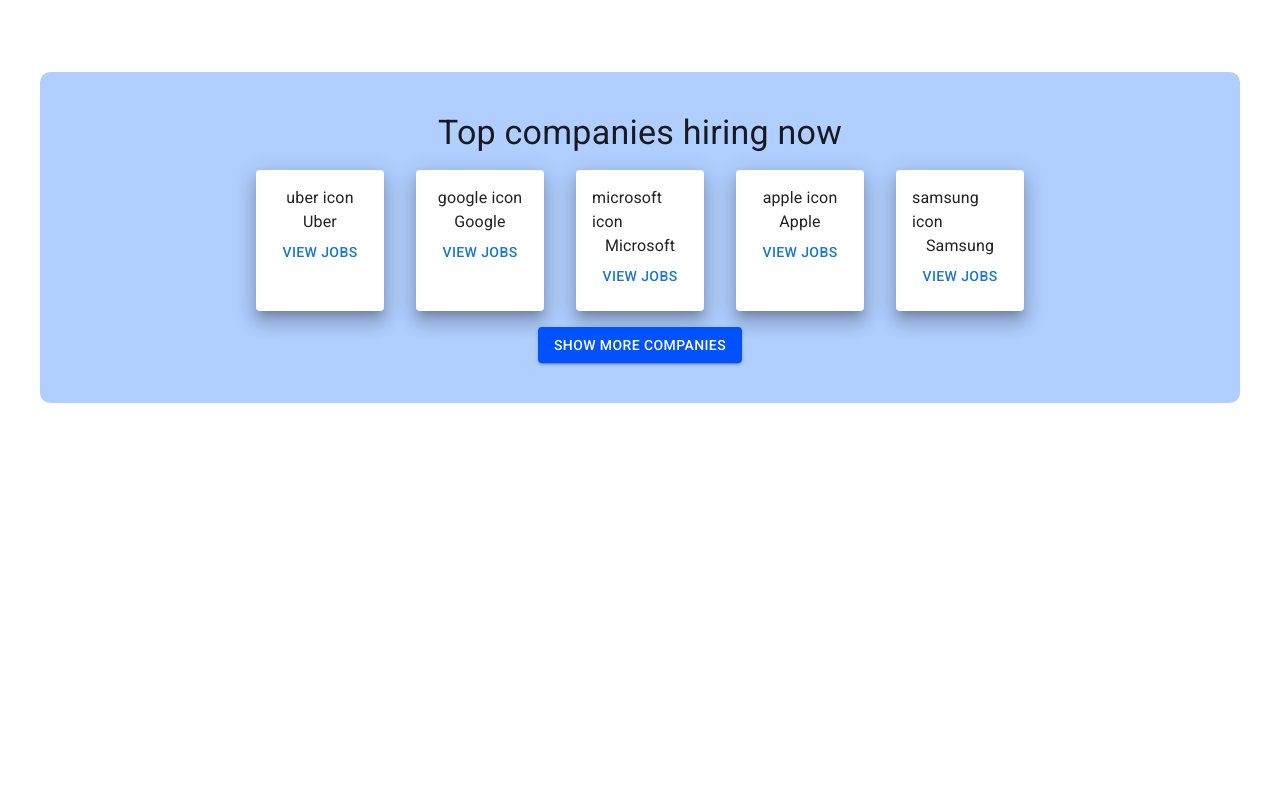
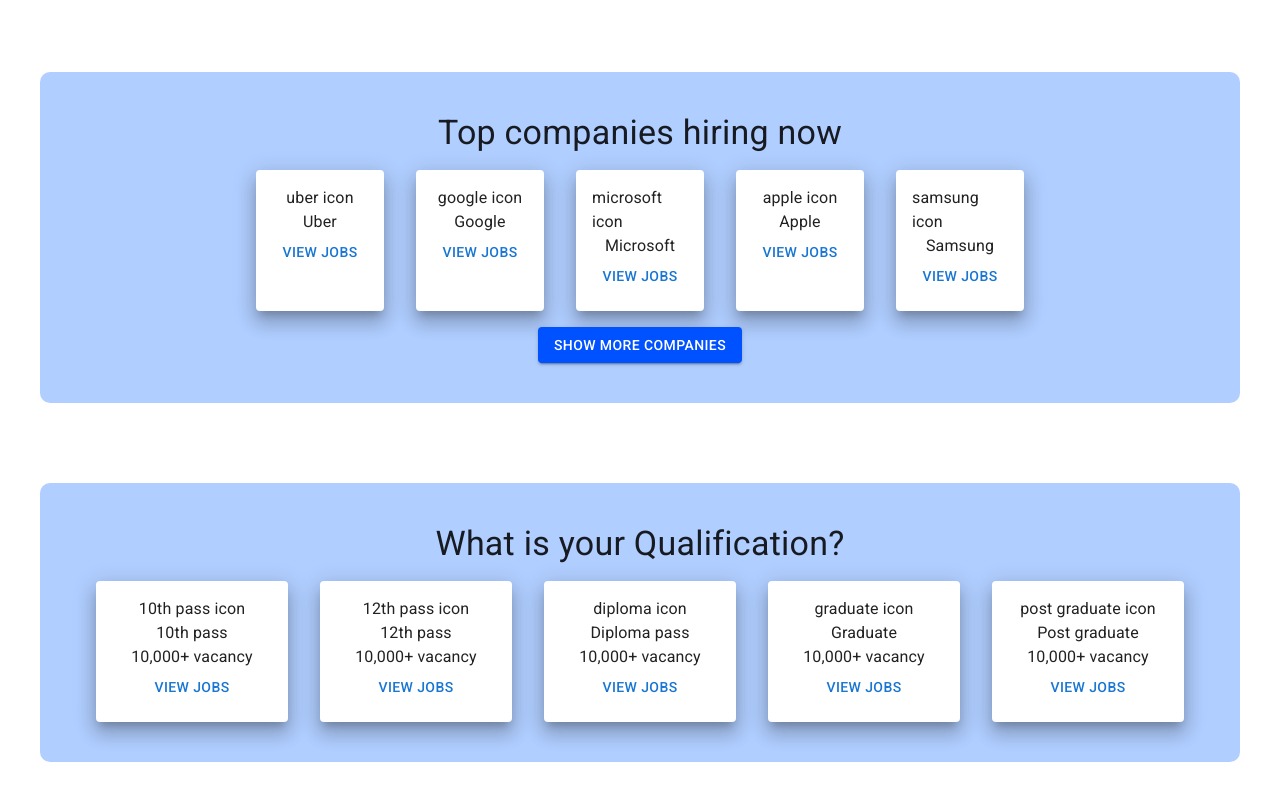
Before and after one commit to Faiz-js/full-stack-job-portal, a Next.js app: page / in a window 1280 px wide. Shown: the part 1038-1838 px from the top of the page. Before the commit the page ends 1481 px from the top, so only its background shows below. Built offline with nearby package versions, Linux system fonts and the light colour scheme.

Commit message:
qualification section completed

```diff
--- a/src/app/components/LandingPage/LandingPage.tsx
+++ b/src/app/components/LandingPage/LandingPage.tsx
@@ -1,5 +1,6 @@
 import Hero from "../Hero/Hero";
 import Navbar from "../Navbar/Navbar";
+import Qualification from "../Qualification/Qualification";
 import TopCompanies from "../TopCompanies/TopCompanies";
 import Trust from "../Trust/Trust";
 
@@ -10,6 +11,7 @@
       <Hero />
       <Trust />
       <TopCompanies />
+      <Qualification />
     </main>
   );
 }
--- /dev/null
+++ b/src/app/components/Qualification/Qualification.tsx
@@ -0,0 +1,58 @@
+import { Box, Typography } from "@mui/material";
+import QualificationCard from "./QualificationCard";
+
+const qualificationCard = [
+  {
+    id: 1,
+    icon: "10th pass icon",
+    label1: "10th pass",
+    label2: "10,000+ vacancy",
+  },
+  {
+    id: 2,
+    icon: "12th pass icon",
+    label1: "12th pass",
+    label2: "10,000+ vacancy",
+  },
+  {
+    id: 3,
+    icon: "diploma icon",
+    label1: "Diploma pass",
+    label2: "10,000+ vacancy",
+  },
+  {
+    id: 4,
+    icon: "graduate icon",
+    label1: "Graduate",
+    label2: "10,000+ vacancy",
+  },
+  {
+    id: 5,
+    icon: "post graduate icon",
+    label1: "Post graduate",
+    label2: "10,000+ vacancy",
+  },
+];
+
+const Qualification = () => {
+  return (
+    <Box sx={{ p: 5 }}>
+      <Box sx={{ bgcolor: "#B0CEFF", py: 5, borderRadius: "10px" }}>
+        <Box
+          sx={{
+            display: "flex",
+            flexDirection: "column",
+            alignItems: "center",
+            gap: 2,
+          }}
+        >
+          <Typography variant="h4">What is your Qualification?</Typography>
+
+          <QualificationCard qualificationCard={qualificationCard} />
+        </Box>
+      </Box>
+    </Box>
+  );
+};
+
+export default Qualification;
--- /dev/null
+++ b/src/app/components/Qualification/QualificationCard.tsx
@@ -0,0 +1,33 @@
+import { Box, Button, Paper, Typography } from "@mui/material";
+
+interface QualificationCardProps {
+  qualificationCard: { id: number; icon: string; label1: string; label2: string }[];
+}
+
+const QualificationCard = ({ qualificationCard }: QualificationCardProps) => {
+  return (
+    <Box sx={{ display: "flex", gap: 4 }}>
+      {qualificationCard.map((c) => (
+        <Paper
+          key={c.id}
+          elevation={12}
+          sx={{
+            width: "15vw",
+            bgcolor: "white",
+            display: "flex",
+            flexDirection: "column",
+            alignItems: "center",
+            p: 2,
+          }}
+        >
+          <Typography>{c.icon}</Typography>
+          <Typography>{c.label1}</Typography>
+          <Typography>{c.label2}</Typography>
+          <Button>View Jobs</Button>
+        </Paper>
+      ))}
+    </Box>
+  );
+};
+
+export default QualificationCard;
```
